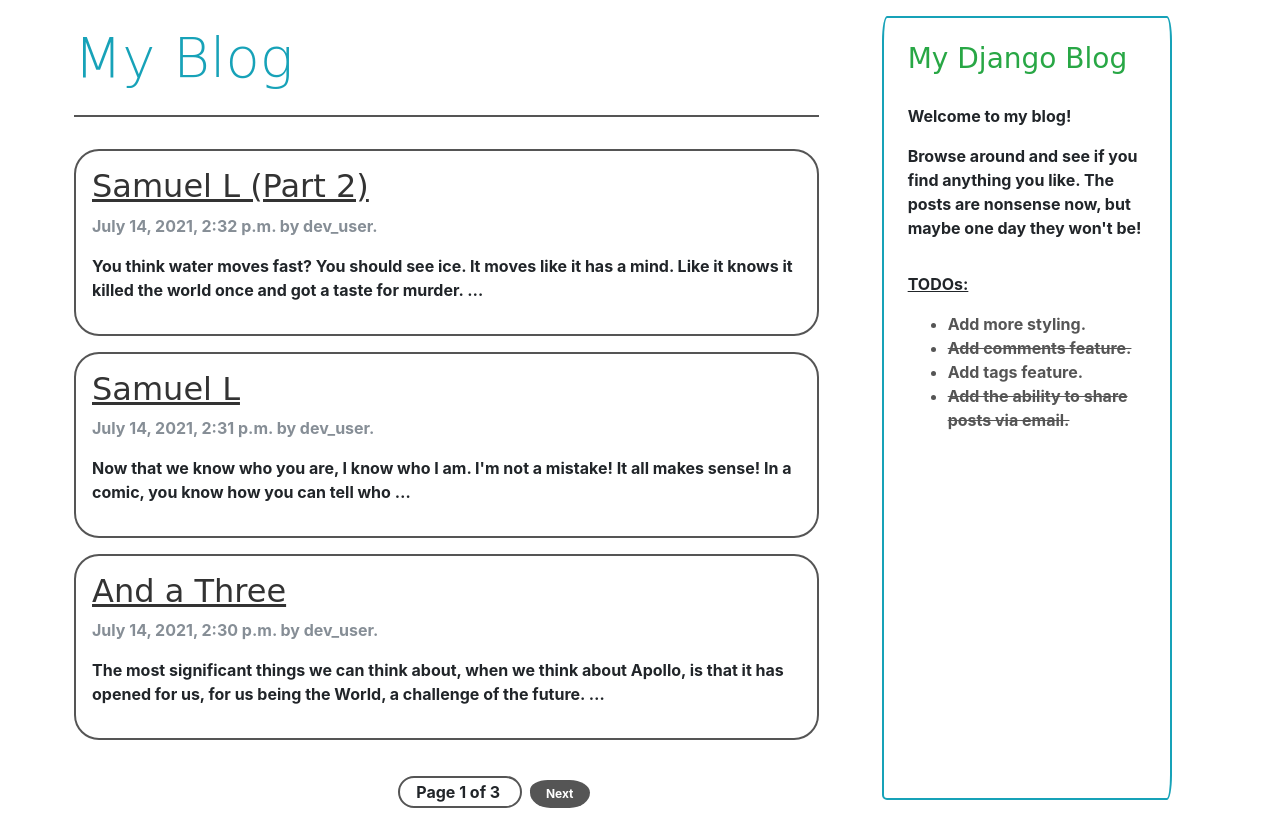
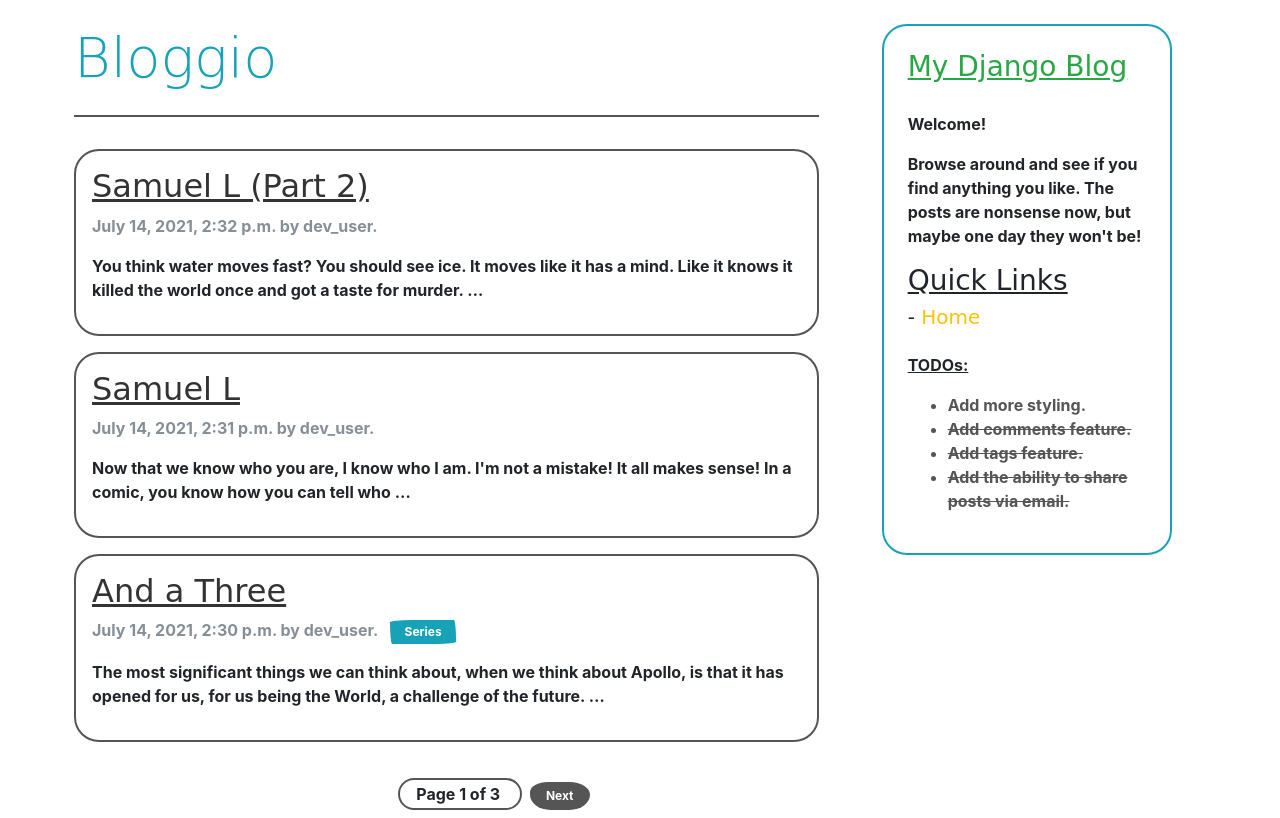
Before and after one commit to copev313/Django-Blog, a Django app: page /blog/ in a window 1280 px wide. Run offline with Django 3.2, Linux system fonts and the light colour scheme; data comes from the database, SQL or seed files in the repository; both versions use the stored data as it was after the commit; parts of the project's set-up code (start-up, migrations or seed data) failed here and were passed over; some libraries are stand-ins or nearby versions; some web fonts are replaced.

Commit message:
added tags feature

```diff
--- a/mysite/blog/models.py
+++ b/mysite/blog/models.py
@@ -2,6 +2,7 @@ from django.db import models
 from django.utils import timezone
 from django.contrib.auth.models import User
 from django.urls import reverse
+from taggit.managers import TaggableManager
 
 
 class PublisherManager(models.Manager):
@@ -32,6 +33,7 @@ class Post(models.Model):
                               choices=STATUS_CHOICES,
                               default='draft')
     votes = models.IntegerField(default=0)
+    tags = TaggableManager()
 
     # The default manager:
     objects = models.Manager()
--- a/mysite/blog/templates/blog/components/sidecard.html
+++ b/mysite/blog/templates/blog/components/sidecard.html
@@ -1,19 +1,25 @@
 
-<div class="col-3 card border-info my-3 ml-5 p-1">
-    <div class="card-body h-50">
-        <h4 class="card-title h3 pb-3 text-success">My Django Blog</h4>
-        <p class="card-text">
-            Welcome to my blog!
-        </p>
+<div class="col-3 card border-info rounded mt-4 ml-5 p-1 h-50">
+    <div class="card-body">
+        <h4 class="card-title h3 pb-3 text-success"><ins>My Django Blog</ins></h4>
+        <p class="card-text">Welcome!</p>
         <p class="card-text">
             Browse around and see if you find anything you like. The posts are nonsense now, but maybe one day they won't be!
         </p>
+
+        <div>
+            <h3><ins>Quick Links</ins></h3>
+            <h5>
+                - <a href="/blog" class="text-warning text-decoration-none">Home</a>
+            </h5>
+        </div>
+
         <p class="pt-3">
             <ins>TODOs:</ins>
             <ul class="text-secondary">
                 <li>Add more styling.</li>
                 <li><del>Add comments feature.</del></li>
-                <li>Add tags feature.</li>
+                <li><del>Add tags feature.</del></li>
                 <li><del>Add the ability to share posts via email.</del></li>
             </ul>
         </p>
--- a/mysite/blog/templates/blog/post/list.html
+++ b/mysite/blog/templates/blog/post/list.html
@@ -2,14 +2,19 @@
 
 {% extends "blog/base.html" %}
 
-{% block title %}My Blog{% endblock %}
+{% block title %}Bloggio{% endblock %}
 
 {% block content %}
     <h1 class="display-4 text-info mt-4 pb-4 border-bottom border-secondary">
-        My Blog
+        Bloggio
     </h1>
 
     <div class="d-flex flex-column my-4">
+
+        {% if tag %}
+            <h3>Posts tagged with <span class="text-success">"{{ tag.name }}"</span></h3>
+        {% endif %}
+
         {% for post in posts %}
             <div class="border rounded  border-secondary my-2 p-3">
                 <h2 class="">
@@ -18,8 +23,18 @@
                     </a>
                 </h2>
 
-                <p class="text-muted fw-">
-                    {{ post.publish }} by {{ post.author }}.
+                <p class="text-muted">
+                    <span class="mr-2">{{ post.publish }} by {{ post.author }}.</span>
+                    <span class="tags">
+                        {% for tag in post.tags.all %}
+                            <span class="badge bg-info text-wrap">
+                                <a  href="{% url 'blog:post_list_by_tag' tag.slug %}"
+                                    class="text-decoration-none text-light">
+                                    {{ tag.name }}
+                                </a>
+                            </span>
+                        {% endfor %}
+                    </span>
                 </p>
 
                 {{ post.body | truncatewords:30 | linebreaks }}
@@ -27,5 +42,5 @@
         {% endfor %}
     </div>
 
-    {% include "./components/pagination.html" with page=page_obj %}
+    {% include "./components/pagination.html" with page=posts %}
 {% endblock %}
--- a/mysite/blog/urls.py
+++ b/mysite/blog/urls.py
@@ -4,11 +4,11 @@ from . import views
 app_name = 'blog'
 
 urlpatterns = [
-    # Post Views:
-    # path('', views.post_list, name='post_list'),
+    # Post List View:
+    path('', views.post_list, name='post_list'),
 
-    # Post List View:
-    path('', views.PostListView.as_view(), name='post_list'),
+    # Class-based Post List View:
+    #path('', views.PostListView.as_view(), name='post_list'),
 
     # Post Detail View:
     path('<int:year>/<int:month>/<int:day>/<slug:post>/',
@@ -20,4 +20,9 @@ urlpatterns = [
          views.post_share,
          name='post_share'),
 
+     # Posts by Tag View:
+     path('tag/<slug:tag_slug>/',
+          views.post_list,
+          name='post_list_by_tag'),
+
 ]
--- a/mysite/blog/views.py
+++ b/mysite/blog/views.py
@@ -2,8 +2,10 @@ from django.shortcuts import render, get_object_or_404
 from django.core.mail import send_mail
 from django.core.paginator import Paginator, EmptyPage, PageNotAnInteger
 from django.views.generic import ListView
+from django.db.models import Count
 from .forms import EmailPostForm, CommentForm
 from .models import Post, Comment
+from taggit.models import Tag
 
 
 class PostListView(ListView):
@@ -13,8 +15,16 @@ class PostListView(ListView):
     template_name = 'blog/post/list.html'
 
 
-def post_list(request):
+def post_list(request, tag_slug=None):
     posts_list = Post.published.all()
+    tag = None
+
+    # [CASE] Post has tags:
+    if tag_slug:
+        tag = get_object_or_404(Tag, slug=tag_slug)
+        posts_list = posts_list.filter(tags__name__in=[tag])
+
+    # Handle pagination:
     paginator = Paginator(posts_list, 3)
     page = request.GET.get('page')
 
@@ -31,7 +41,7 @@ def post_list(request):
 
     return render(request,
                   'blog/post/list.html',
-                  {'posts': posts, 'page': page})
+                  { 'posts': posts, 'page': page, 'tag': tag })
 
 
 def post_detail(request, year, month, day, post):
@@ -63,12 +73,20 @@ def post_detail(request, year, month, day, post):
     else:
         comment_form = CommentForm()
 
+    # List similar posts:
+    post_tags_ids = post.tags.values_list('id', flat=True)
+    similar_posts = Post.published.filter(tags__in=post_tags_ids)\
+                        .exclude(id=post.id)
+    similar_posts = similar_posts.annotate(same_tags=Count('tags'))\
+                            .order_by('-same_tags', 'publish')
+
     return render(request,
                   'blog/post/detail.html',
                   { 'post': post,
                     'comments': comments,
                     'new_comment': new_comment,
-                    'comment_form': comment_form})
+                    'comment_form': comment_form,
+                    'similar_posts': similar_posts})
 
 
 def post_share(request, post_id):
--- a/mysite/mysite/settings.py
+++ b/mysite/mysite/settings.py
@@ -43,6 +43,7 @@ INSTALLED_APPS = [
     'django.contrib.staticfiles',
 
     'blog.apps.BlogConfig',
+    'taggit',
 ]
 
 MIDDLEWARE = [
--- /dev/null
+++ b/requirements.txt
@@ -0,0 +1,6 @@
+asgiref==3.4.1
+Django==3.2.5
+django-taggit==1.5.1
+python-dotenv==0.18.0
+pytz==2021.1
+sqlparse==0.4.1
```
Also changed, not shown: mysite/blog/templates/blog/post/detail.html (+28 -3 lines), mysite/blog/migrations/0004_post_tags.py (added), mysite/db.sqlite3.
